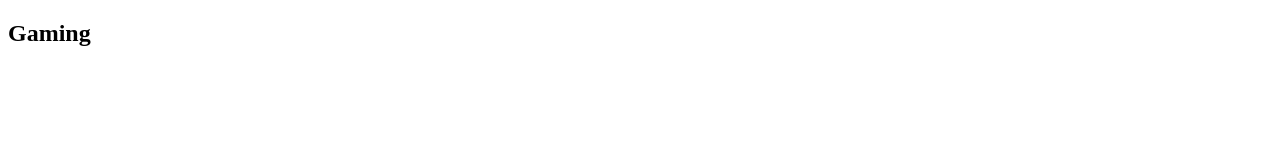
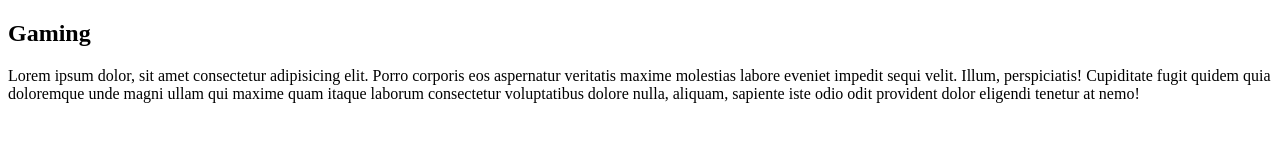
Before and after one commit to Tobias-ChasStudent/Team-Panda-Quire, a plain HTML site: page index.html in a window 1280 px wide. Drawn offline with Linux system fonts and the light colour scheme.

Commit message:
Added lorem ipsum text

```diff
--- a/index.html
+++ b/index.html
@@ -10,5 +10,10 @@
     <header>
         <h2>Gaming</h2>
     </header>
+    <main>
+        <p>
+            Lorem ipsum dolor, sit amet consectetur adipisicing elit. Porro corporis eos aspernatur veritatis maxime molestias labore eveniet impedit sequi velit. Illum, perspiciatis! Cupiditate fugit quidem quia doloremque unde magni ullam qui maxime quam itaque laborum consectetur voluptatibus dolore nulla, aliquam, sapiente iste odio odit provident dolor eligendi tenetur at nemo!
+        </p>
+    </main>
 </body>
 </html>
```
